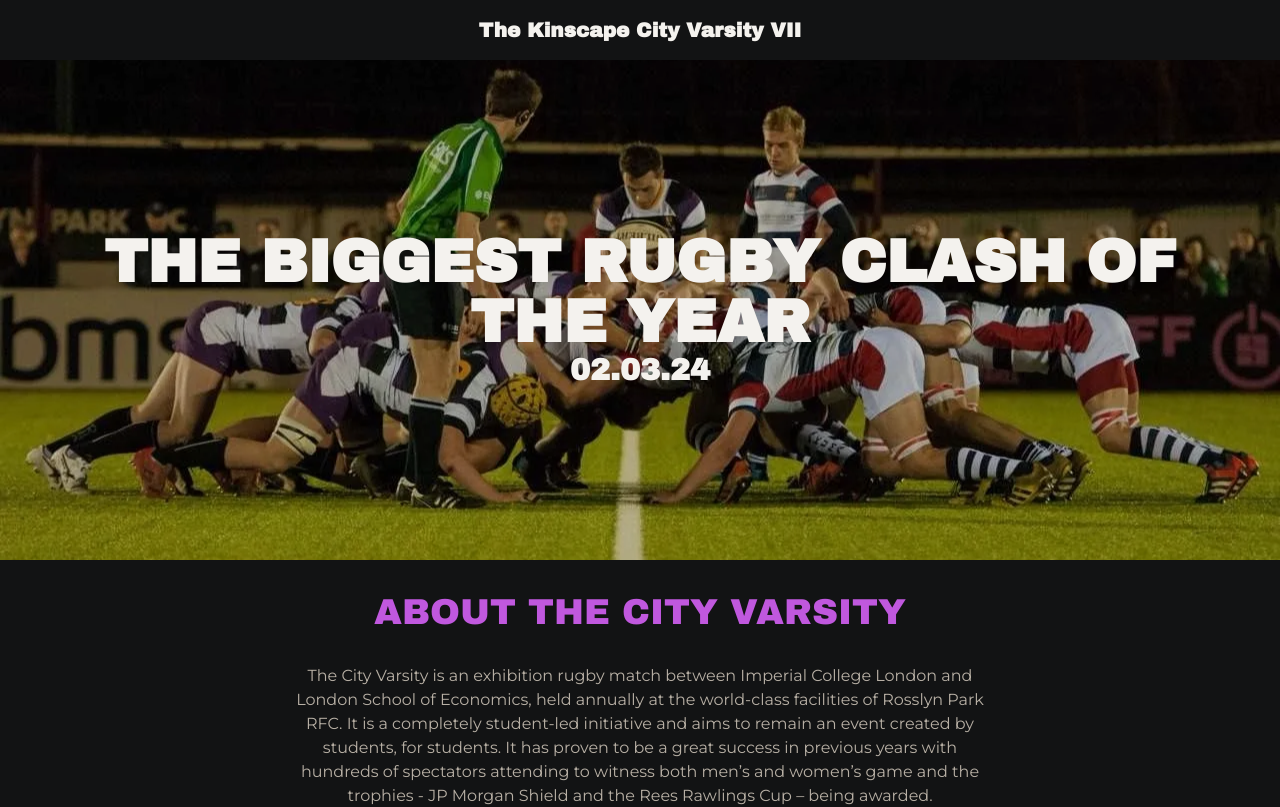
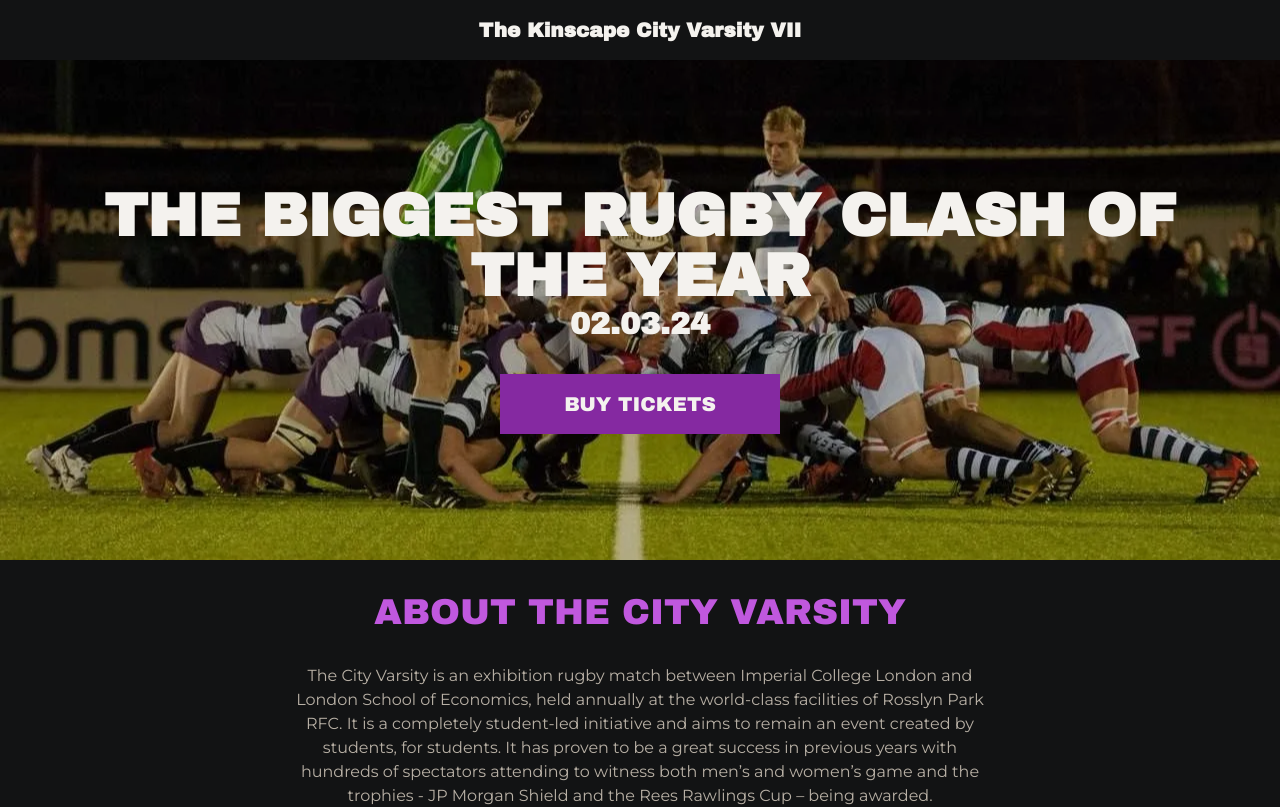
Before and after one commit to robwakefield/thecityvarsity, a Next.js app: page / in a window 1280 px wide. Shown: the top 807 px of the page. Built offline with nearby package versions, Linux system fonts and the light colour scheme; no server answers.

Commit message:
added ticket link

```diff
--- a/src/app/config.tsx
+++ b/src/app/config.tsx
@@ -5,7 +5,7 @@
 export const EDITION = "VII"
 export const TITLE = "The Kinscape City Varsity " + EDITION
 export const MATCH_DATE = "02/03/24"
-export const TICKET_LINK = "https://fixr.co/event/the-city-varsity-vi-tickets-958196957"
+export const TICKET_LINK = "https://www.fatsoma.com/e/tjxl4vd9/the-city-varsity-vii?utm_campaign=prom_ss&utm_medium=social&utm_source=dynamic"
 
 export const AFTERPARTY_LOCATION = "Tiger Tiger London"
 export const AFTERPARTY_TEXT = "Celebrate with the players at Tiger Tiger! - our coaches will take you directly from Rosslyn to the club"
--- a/src/app/page.tsx
+++ b/src/app/page.tsx
@@ -2,7 +2,7 @@
 
 // Import components to use here
 import Header from '@/components/header'
-import Title from '@/components/titlenotickets'
+import Title from '@/components/title'
 import { AboutText, TextRow, TextRowItem } from '@/components/about'
 import { Partners, PartnerItem, PartnerContact } from '@/components/partners'
 import { Timeline, TimelineItem } from '@/components/timeline'
@@ -29,9 +29,9 @@ export default function Home() {
 
       {Title(
         "THE BIGGEST RUGBY CLASH OF THE YEAR",
-        MATCH_DATE.replaceAll("/", ".")
-        //"BUY TICKETS",
-        //TICKET_LINK
+        MATCH_DATE.replaceAll("/", "."),
+        "BUY TICKETS",
+        TICKET_LINK
       )}
 
       {AboutText(
```
